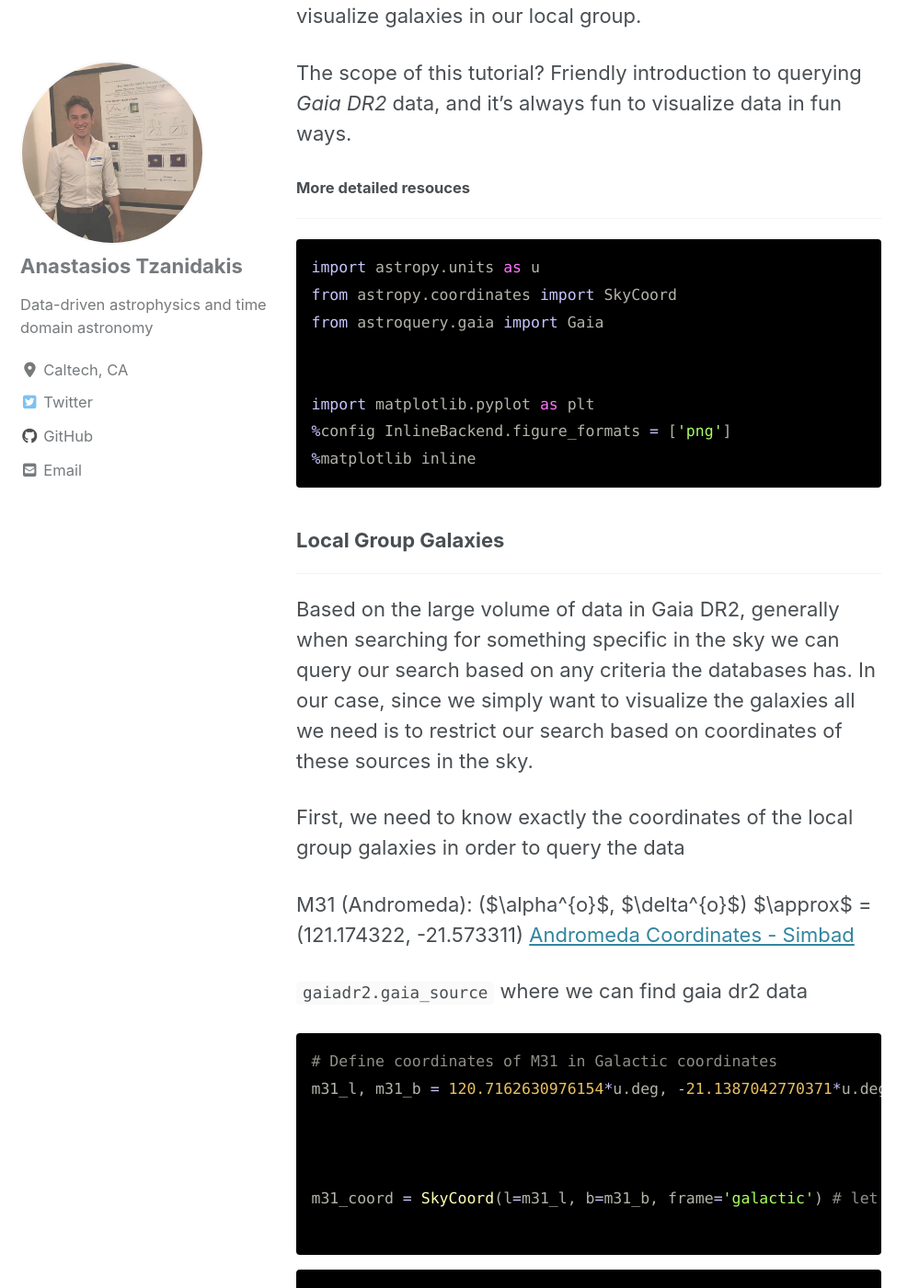
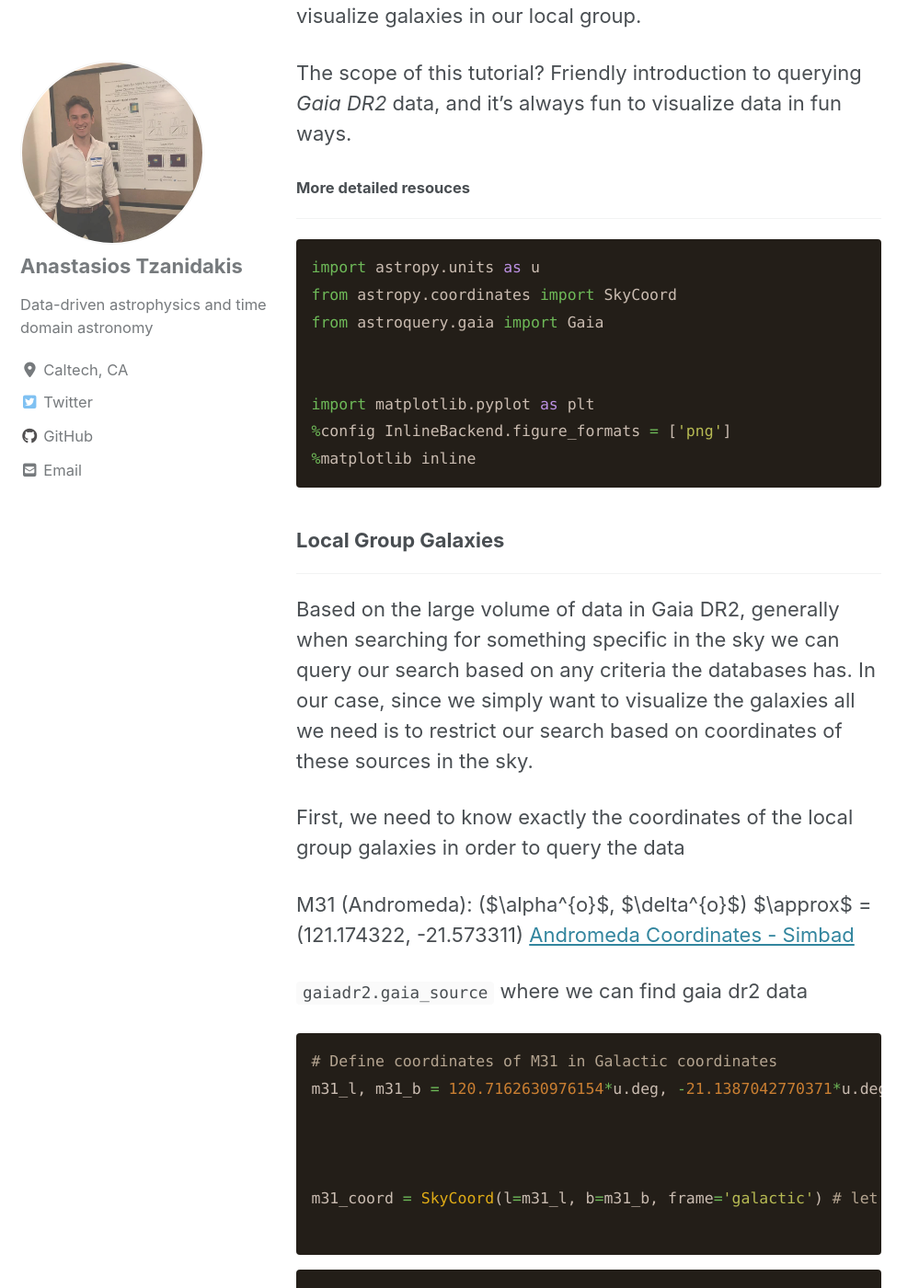
Before and after one commit to AndyTza/andytza.github.io, a Jekyll site: the page built from _posts/2020-02-03-GaiaDR2FUN.md, in a window 1280 px wide and 1400 px high, scrolled down 714 px. Shown: the whole window at 92% size, without its empty margins (0-999 px from the left). Built offline with Jekyll 4.4.1, drawn with Linux system fonts in a browser that asks for light colours; cached includes are drawn as plain includes; nearby versions of some CDN libraries.

```diff
--- a/assets/css/main.scss
+++ b/assets/css/main.scss
@@ -8,21 +8,20 @@
 
 // syntax highlighting from the "contrast" skin
 // https://mmistakes.github.io/minimal-mistakes/docs/stylesheets/#colors
-$base00: #000000 !important;
-$base01: #242422 !important;
-$base02: #484844 !important;
-$base03: #6c6c66 !important;
-$base04: #918f88 !important;
-$base05: #b5b3aa !important;
-$base06: #d9d7cc !important;
-$base07: #fdfbee !important;
-$base08: #ff6c60 !important;
-$base09: #e9c062 !important;
-$base0a: #ffffb6 !important;
-$base0b: #a8ff60 !important;
-$base0c: #c6c5fe !important;
-$base0d: #96cbfe !important;
-$base0e: #ff73fd !important;
-$base0f: #b18a3d !important;
-
+$base00: #231e18;
+$base01: #302b25;
+$base02: #48413a;
+$base03: #9d8b70;
+$base04: #b4a490;
+$base05: #cabcb1;
+$base06: #d7c8bc;
+$base07: #e4d4c8;
+$base08: #d35c5c;
+$base09: #ca7f32;
+$base0a: #e0ac16;
+$base0b: #b7ba53;
+$base0c: #6eb958;
+$base0d: #88a4d3;
+$base0e: #bb90e2;
+$base0f: #b49368;
 @import "minimal-mistakes"; // main partials
```
